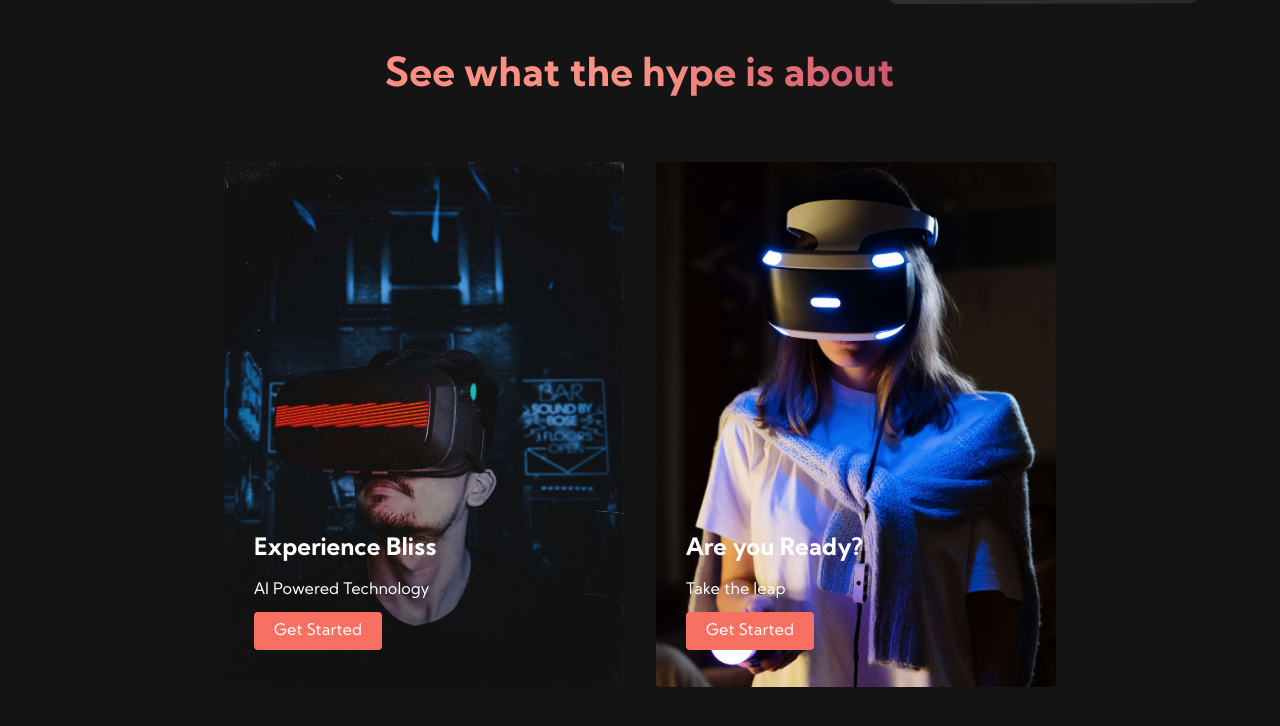
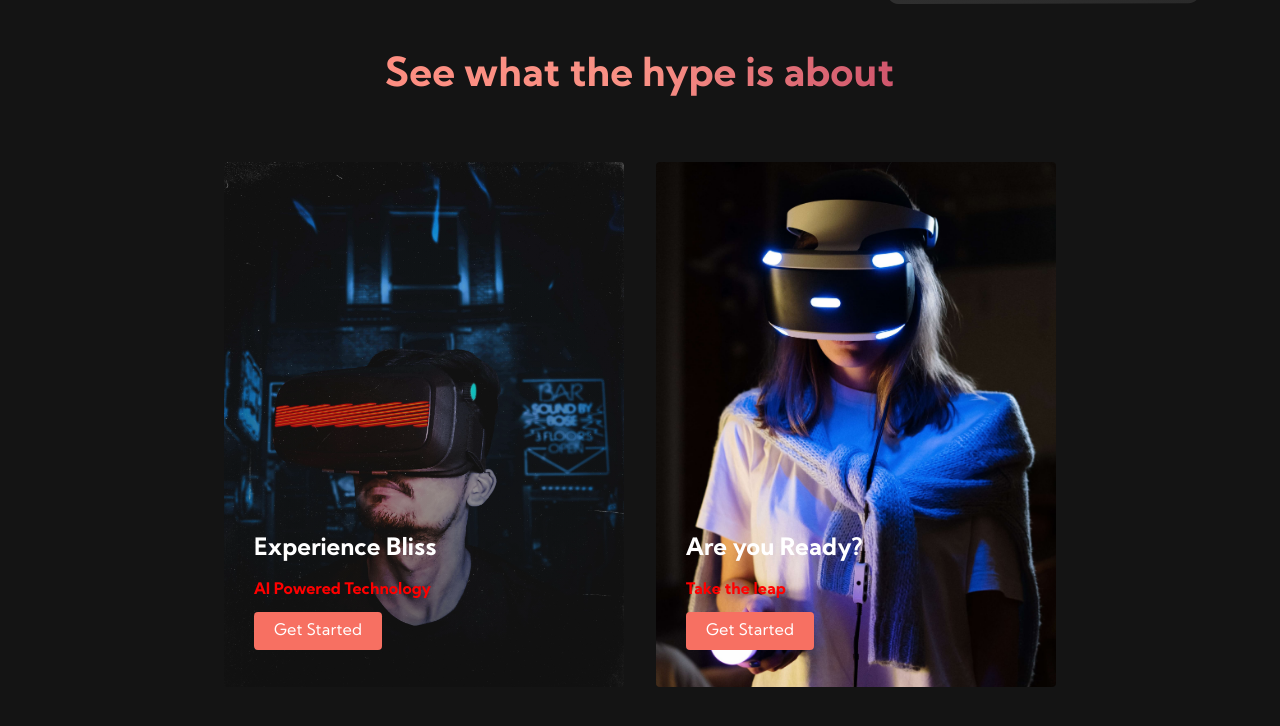
Before and after one commit to Jahongir-web/Next-website, a plain HTML site: page index.html in a window 1280 px wide. Shown: the part 754-1480 px from the top of the page. Drawn offline with Linux system fonts and the light colour scheme.

Commit message:
changes services card styles

```diff
--- a/scss/blocks/_services.scss
+++ b/scss/blocks/_services.scss
@@ -37,6 +37,7 @@
   border-radius: 4px;
   background-image: linear-gradient(to bottom, rgba(0,0,0,0) 0%, rgba(17,17,17, 0.6) 100%), url(../img/boy.jpg);
   background-size: cover;
+  background-repeat: no-repeat;
   height: 525px;
   position: relative;
   transition: 0.3s ease;
@@ -60,6 +61,8 @@
   position: absolute;
   top: 400px;
   left: 30px;
+  color: red;
+  font-weight: 600;
 }
 
 .services__card-btn {
```
Also changed, not shown: css/styles.css, 1 other file.
